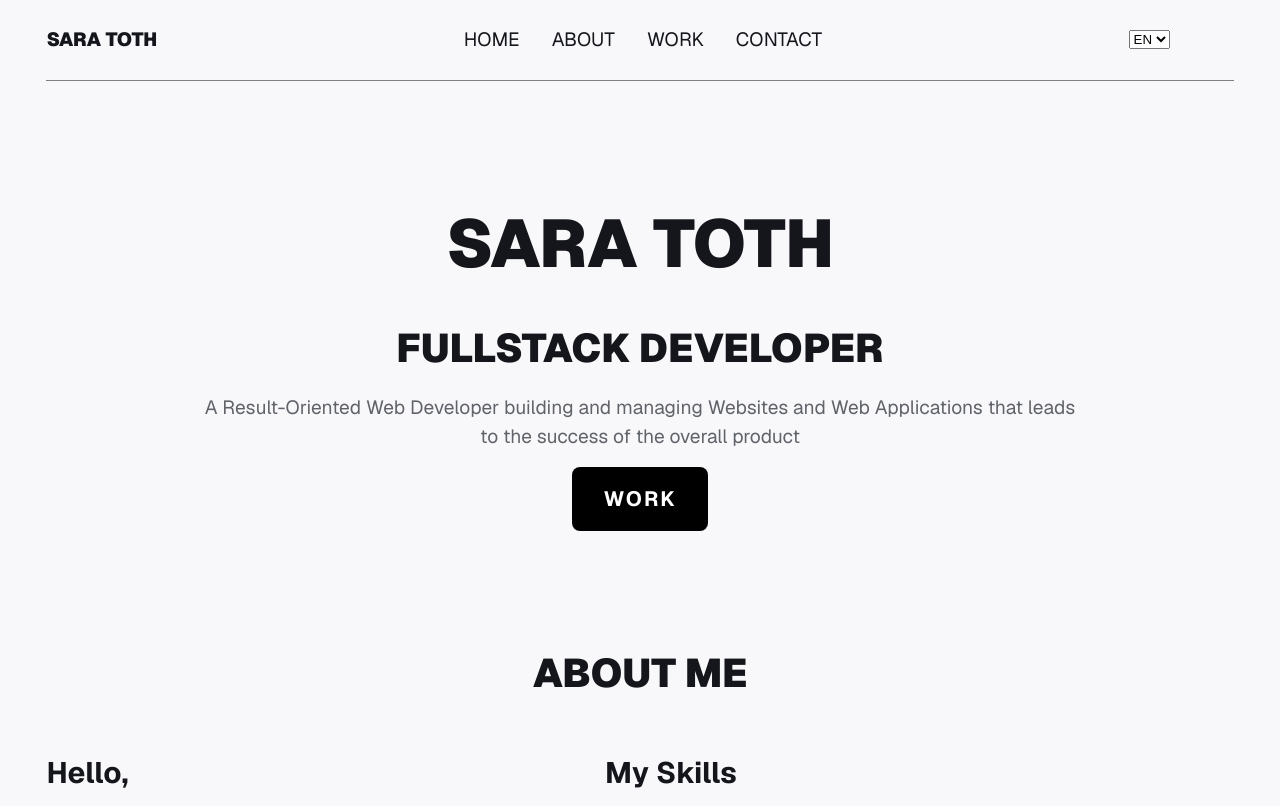
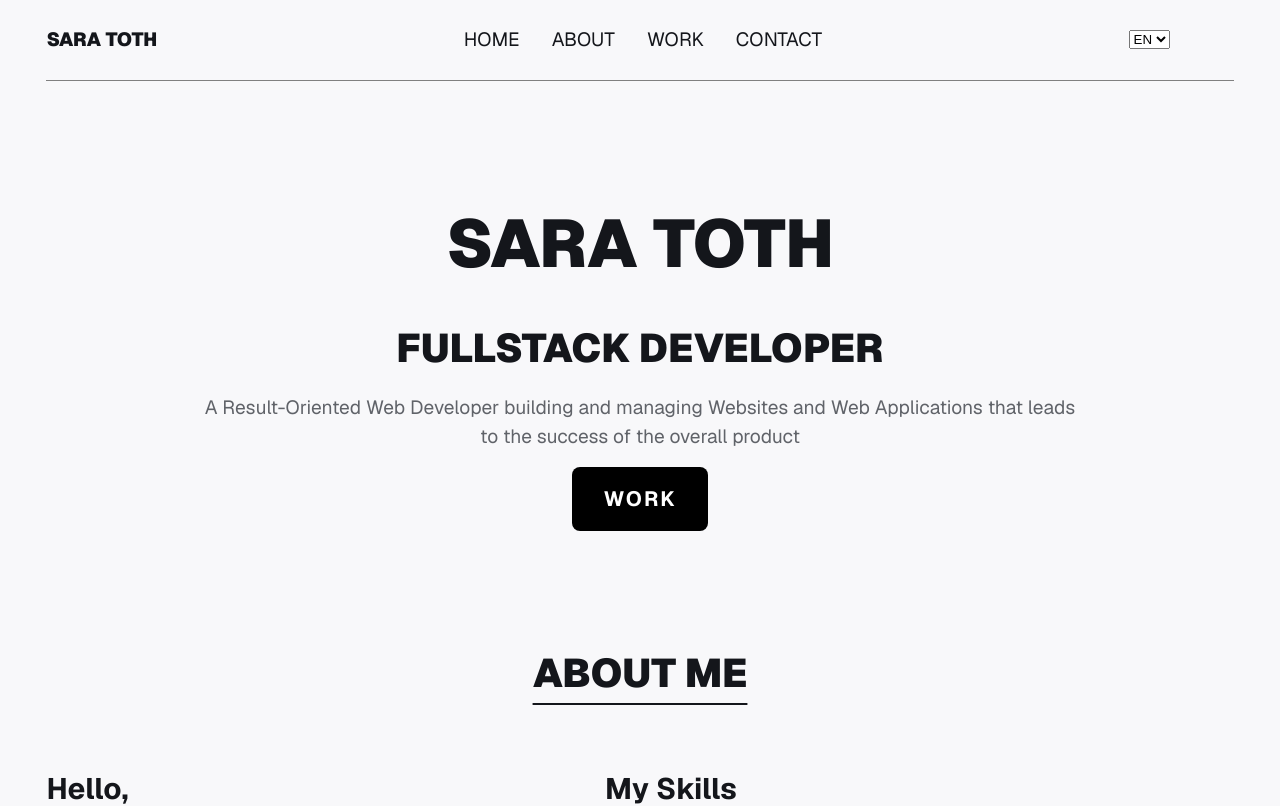
Before and after one commit to SaraToth/portfolio-react, a React (Vite) app: page / in a window 1280 px wide. Shown: the top 806 px of the page. Built offline with nearby package versions, Linux system fonts and the light colour scheme.

Commit message:
Feat: Style About section h2 and adjust layout

```diff
--- a/src/components/About/About.module.css
+++ b/src/components/About/About.module.css
@@ -1,3 +1,11 @@
+.homeSection h2 {
+    text-decoration-line:underline;
+    text-decoration-color: var(--heading-color);
+    text-underline-offset: 1rem;
+    text-decoration-thickness: 2px;
+    padding-bottom: 1rem;
+}
+
 .homeContainer {
     display: flex;
     flex-direction: column;
```
